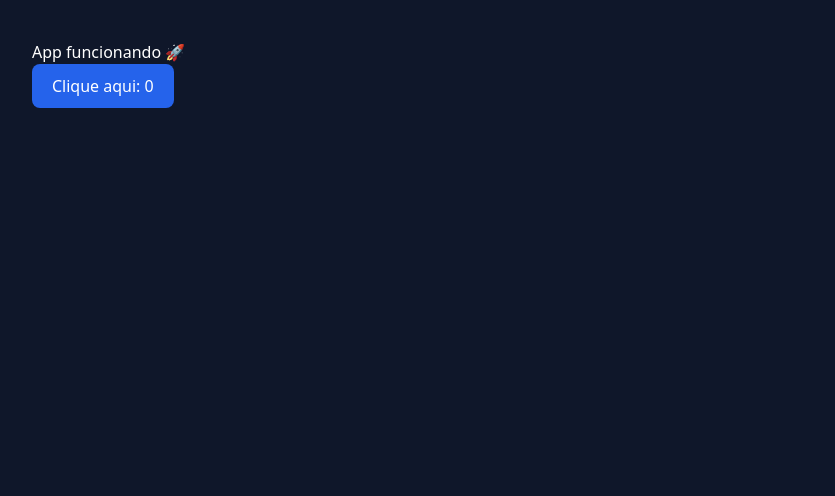
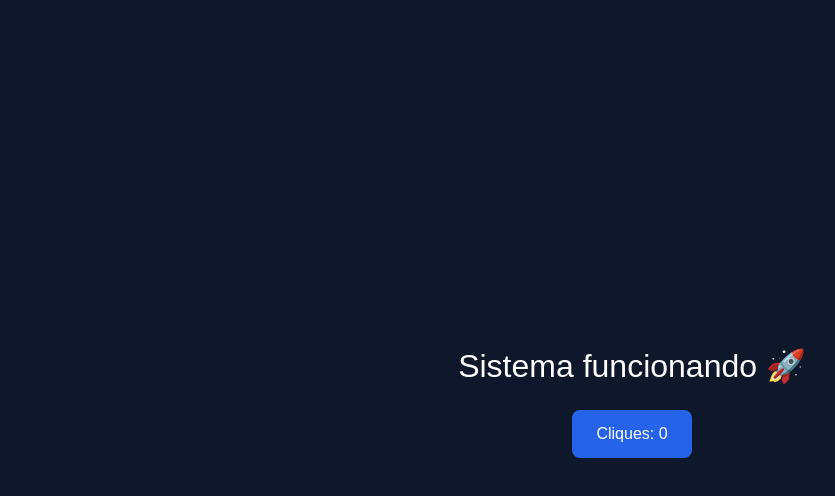
Before and after one commit to edernunessst-creator/sst-manager-final, a React (Vite) app: page / in a window 1280 px wide. Shown: the top 496 px of the page, without its empty margins (8-843 px from the left). Built offline with nearby package versions, Linux system fonts and the light colour scheme.

Commit message:
Update App.tsx

```diff
--- a/src/App.tsx
+++ b/src/App.tsx
@@ -1,27 +1,48 @@
-import { useState } from "react";
+
+/**
+ * @license
+ * SPDX-License-Identifier: Apache-2.0
+ */
+
+import React, { useState } from "react";
 import { motion } from "framer-motion";
 
 function App() {
-  const [count, setCount] = useState(0);
+  const [count, setCount] = useState<number>(0);
 
   return (
-    <div style={{ padding: "40px" }}>
-      <h1>App funcionando 🚀</h1>
+    <div
+      style={{
+        minHeight: "100vh",
+        display: "flex",
+        alignItems: "center",
+        justifyContent: "center",
+        backgroundColor: "#0f172a",
+        color: "white",
+        fontFamily: "Arial, sans-serif",
+        flexDirection: "column",
+        gap: "20px",
+      }}
+    >
+      <h1 style={{ fontSize: "2rem", margin: 0 }}>
+        Sistema funcionando 🚀
+      </h1>
 
       <motion.button
         whileHover={{ scale: 1.1 }}
-        whileTap={{ scale: 0.9 }}
+        whileTap={{ scale: 0.95 }}
         onClick={() => setCount(count + 1)}
         style={{
-          padding: "10px 20px",
-          background: "#2563eb",
-          color: "white",
+          padding: "12px 24px",
+          fontSize: "16px",
+          backgroundColor: "#2563eb",
           border: "none",
           borderRadius: "8px",
+          color: "white",
           cursor: "pointer",
         }}
       >
-        Clique aqui: {count}
+        Cliques: {count}
       </motion.button>
     </div>
   );
```
